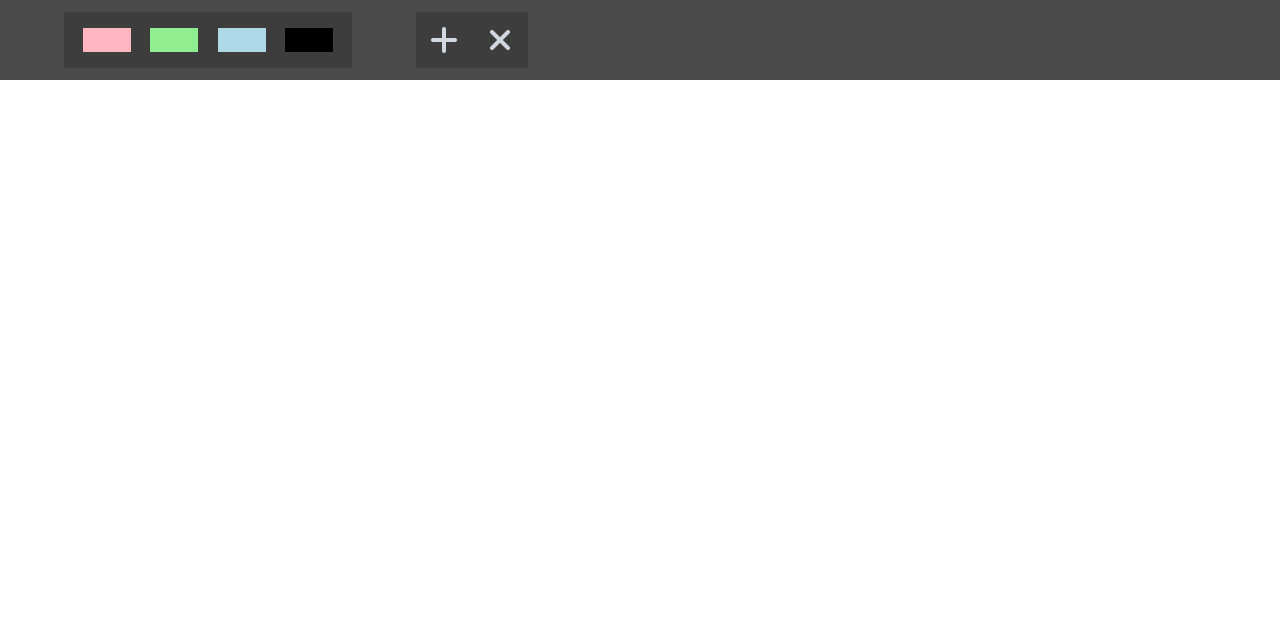
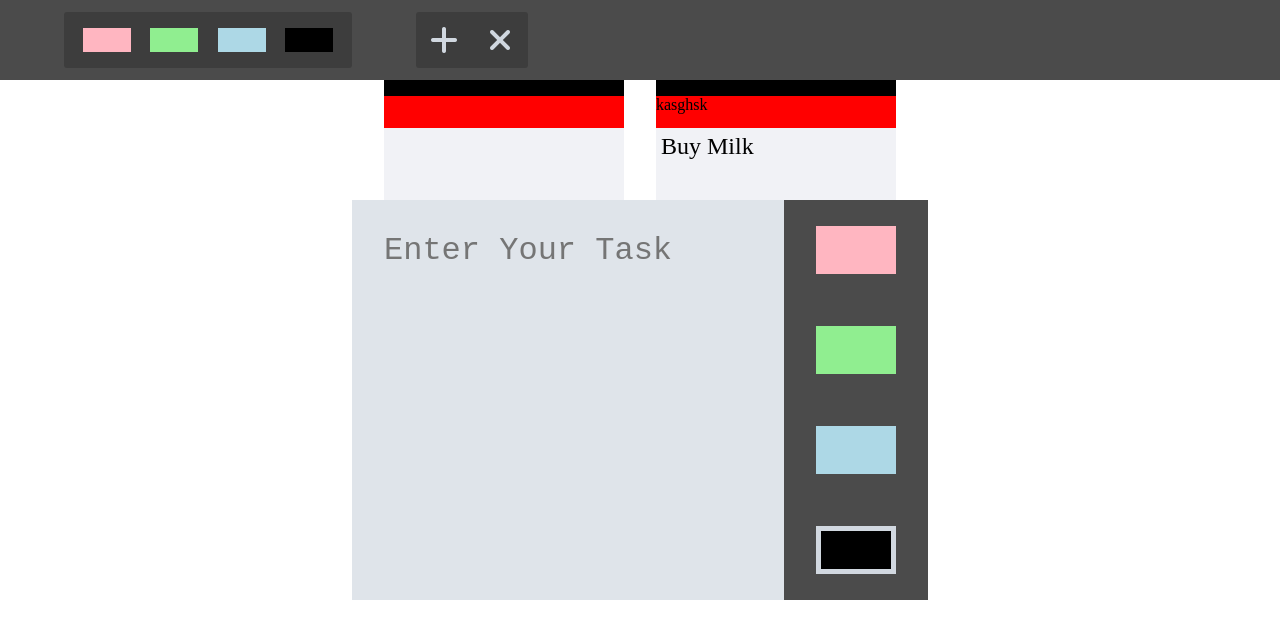
Before and after one commit to gu426/Projects, a plain HTML site: page DOM/Project 1 - jira Ticket clone/index.html in a window 1280 px wide. Both pictures are taken after a click on the element 444 px from the left and 40 px from the top of the page. Drawn offline with Linux system fonts and the light colour scheme.

Commit message:
design complete

```diff
--- a/DOM/Project 1 - jira Ticket clone/index.html
+++ b/DOM/Project 1 - jira Ticket clone/index.html
@@ -37,7 +37,21 @@
     </div>
 
     <!--Ticket Box-->
-    <div class="main-cont"></div>
+    <div class="main-cont">
+        <div class="ticket-cont">
+            <div class="ticket-color"></div>
+            <div class="ticket-id"></div>
+            <div class="task-area"></div>
+        </div>
+
+        <div class="ticket-cont">
+            <div class="ticket-color"></div>
+            <div class="ticket-id">kasghsk
+
+            </div>
+            <div class="task-area">Buy Milk</div>
+        </div>
+    </div>
 
     <!--Modal Conatiner-->
     <div class="modal-cont">
--- a/DOM/Project 1 - jira Ticket clone/script.js
+++ b/DOM/Project 1 - jira Ticket clone/script.js
@@ -10,8 +10,11 @@ addBtn.addEventListener('click' , function(e){
        //addFlag , true - Model Display
        //addFlag , false - Model Hide
        addFlag = !addFlag
-       if(addFlag==true)
-       modal
+       if(addFlag==true){
+           modelCont.style.display = "flex";
+       }else{
+           modelCont.style.display = "none";
+       }
 
 
 
--- a/DOM/Project 1 - jira Ticket clone/style.css
+++ b/DOM/Project 1 - jira Ticket clone/style.css
@@ -66,42 +66,44 @@
   }
 
   .action-btn-cont > *:hover {
-    background-color: lightcoral;
+    background-color: #485460;
   }
 
   .toolbox-priority-cont > *:hover {
-    background-color: lightcoral;
+    background-color: #485460;
   }
 
   .modal-cont {
     height: 50vh;
     width: 45vw;
-    background: lightcoral;
+    background: lightblue;
     position: absolute;
     top: calc((100vh - 50vh) / 2);
     left: calc((100vw - 45vw) / 2);
     display: none;
   }
 
-  .textarea-cont{
+  .textarea-cont {
     height: 100%;
     width: 75%;
     outline: none;
     border: none;
-         background-color: lightblue;
     resize: none;
     padding: 2rem;
+    background-color: #dfe4ea;
     font-size: 2rem;
+  }
 
-  }
 
   .priority-colors-cont{
          height: 100%;
-      width: 25%;
+         width:25% ;
          display: flex;
          flex-direction: column;
          justify-content: space-around;
          align-items: center;
+         background-color: #4b4b4b;
+
 
   }
 
@@ -111,5 +113,40 @@
   }
 
   .active{
-      border: 5px solid red;
+    border: 5px solid #d1d8e0;
   }
+
+  .main-cont{
+     display: flex;
+     gap:2rem;
+     justify-content: center;
+
+  }
+
+
+  .ticket-cont{
+    height: 12rem;
+    width: 15rem;
+    background-color: #f1f2f6;
+
+  }
+
+
+  .ticket-color{
+    height: 1rem;
+    background-color: black;
+  }
+
+
+  .ticket-id{
+    height:2rem ;
+    background-color: red
+  }
+
+
+  .task-area{
+    height: calc(100%  -1rem - 2rem);
+    font-size: 1.5rem;
+
+    padding:5px
+  }
```
Lines whose indentation alone changed are shown as unchanged.
